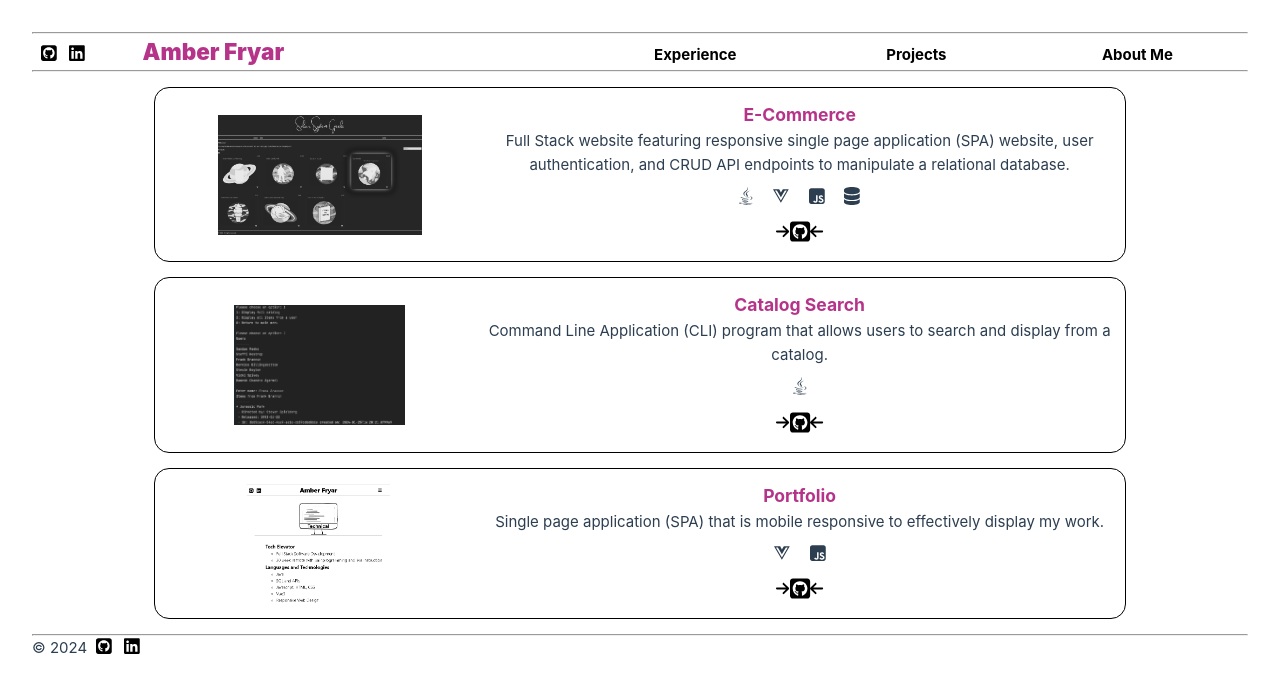
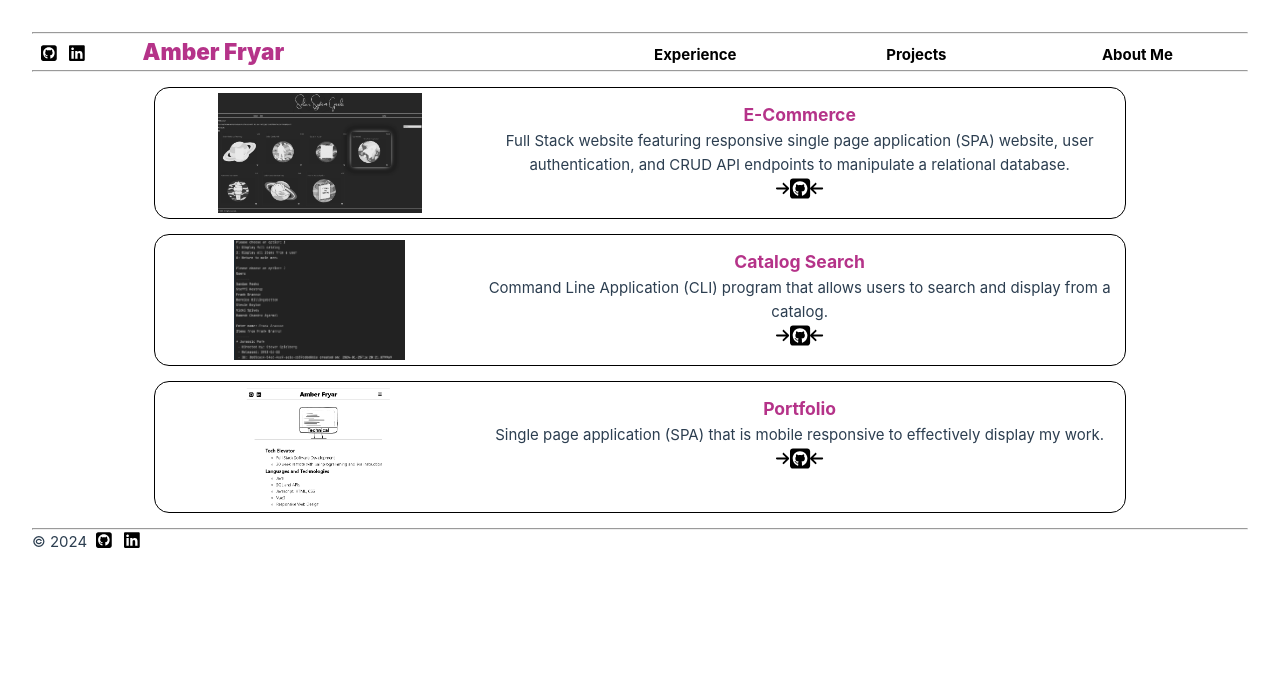
Before and after one commit to AmberFryar/Portfolio, a Vue app: page /projects in a window 1280 px wide. Shown: the top 692 px of the page. Built offline with nearby package versions, Linux system fonts and the light colour scheme.

Commit message:
modularized project cards functional

```diff
--- a/src/App.vue
+++ b/src/App.vue
@@ -13,10 +13,10 @@
 </template>
 
 <script setup>
-import { RouterLink, RouterView } from 'vue-router'
+import { RouterView } from 'vue-router'
 import AppFooter from './components/AppFooter.vue'
 import Socials from './components/Socials.vue';
-import NavBanner from './components/NavBanner.vue';
+
 </script>
 
 <style >
--- a/src/components/NavBanner.vue
+++ b/src/components/NavBanner.vue
@@ -6,7 +6,7 @@
       <h1 id="home">Amber Fryar </h1>
     </router-link>
     <div class="dropDownMenu">
-      <font-awesome-icon icon="fa-bars" class="menuIcon" @click="toggleDisplayMenu" />
+      <icon icon="fa-bars" class="menuIcon" @click="toggleDisplayMenu" />
       <div :class="menuLinksClass">
        <router-link  id='experienceView' :to="{ name: 'experience' }">
           <h4 class= "navLinks" id="experience">Experience</h4>
--- /dev/null
+++ b/src/components/ProjectCard.vue
@@ -0,0 +1,195 @@
+//TODO: Clean up methods
+<template>
+    <div id="JSON" class="project" @mouseover="hoverIn" @mouseout="hoverOut"
+        :style="{ borderWidth: borderWidth1, borderColor: borderColor1 }">
+        <div class="imgContainer">
+            <img class="imgBW" :style="{ opacity: opacity1 }" :src="project.imgBW" />
+            <img class="imgColor" :src="project.imgColor" />
+        </div>
+        <div class="info">
+            <h3 class="name"> {{ project.name }} </h3>
+            <div class="tech">
+                <!-- <icon icon="fa-brands fa-java" /> -->
+                <!-- <icon class="icons" :icon="['fab', 'java']" />
+                <icon class="icons" :icon="['fab', 'vuejs']" />
+                <icon class="icons" :icon="['fab', 'js-square']" />
+                <icon class="icons" :icon="['fas', 'database']" /> -->
+            </div>
+            <h4 class="description"> {{ project.description }}</h4>
+            <a :href="project.link" target="_blank" :style="{ color: color1 }">
+                <icon class="arrow" :icon="['fas', 'arrow-right']" />
+                <icon class="GitHub" :icon="['fab', 'square-github']" />
+                <icon class="arrow" :icon="['fas', 'arrow-left']" />
+            </a>
+        </div>
+    </div>
+</template>
+
+<script>
+
+export default {
+    props: {
+        project: {}
+    },
+    data() {
+        return {
+            borderWidth1: "thin",
+            borderColor1: "black",
+            opacity1: 1,
+            color1: "black",
+
+            borderWidth2: "thin",
+            borderColor2: "black",
+            opacity2: 1,
+            color2: "black",
+
+            borderWidth3: "thin",
+            borderColor3: "black",
+            opacity3: 1,
+            color3: "black",
+        }
+    },
+    methods: {
+
+        hoverIn() {
+            this.borderWidth1 = "medium"
+            this.borderColor1 = "rgb(181 51 137)"
+            this.opacity1 = 0
+            this.color1 = "rgb(181 51 137)"
+
+            this.borderWidth2 = "medium"
+            this.borderColor2 = "rgb(181 51 137)"
+            this.opacity2 = 0
+            this.color2 = "rgb(181 51 137)"
+
+            this.borderWidth3 = "medium"
+            this.borderColor3 = "rgb(181 51 137)"
+            this.opacity3 = 0
+            this.color3 = "rgb(181 51 137)"
+        },
+
+        hoverOut() {
+            this.borderWidth1 = "thin"
+            this.borderColor1 = "black"
+            this.opacity1 = "1"
+            this.color1 = "black"
+
+            this.borderWidth2 = "thin"
+            this.borderColor2 = "black"
+            this.opacity2 = "1"
+            this.color2 = "black"
+
+            this.borderWidth3 = "thin"
+            this.borderColor3 = "black"
+            this.opacity3 = "1"
+            this.color3 = "black"
+        }
+    }
+
+}
+</script>
+
+<style scoped>
+/* .project {
+                    display: flex;
+                    border-style: solid;
+                    border-width: thin;
+                    width: 80%;
+                    height: auto;
+                    border-radius: 15px;
+                    padding: 5px;
+                    margin: auto;
+                    margin-top: 15px;
+                    margin-bottom: 15px;
+                } */
+.project {
+    display: grid;
+    border-style: solid;
+    border-width: thin;
+    width: 80%;
+    height: auto;
+    border-radius: 15px;
+    padding: 5px;
+    margin: auto;
+    margin-top: 15px;
+    margin-bottom: 15px;
+    grid-template-columns: 1fr 2fr;
+    grid-template-areas: "imgContainer info";
+}
+
+.name {
+    color: #b53389;
+}
+
+h3 {
+    font-weight: bold;
+}
+
+.imgContainer {
+    display: flex;
+    flex-wrap: wrap;
+    grid-area: imgContainer;
+    align-content: center;
+    justify-content: center;
+}
+
+.info {
+    grid-area: info;
+    margin-right: 1px;
+    padding: 8px;
+    text-align: center;
+}
+
+.imgBW {
+    position: absolute;
+    height: 120px;
+    align-self: center;
+
+}
+
+.imgColor {
+    height: 120px;
+    align-self: center;
+}
+
+a {
+    text-decoration: none;
+    ;
+}
+
+.icons {
+    margin: 10px;
+    height: 18px;
+}
+
+.GitHub {
+    height: 23px;
+}
+
+.arrow {
+    margin-bottom: 4px;
+}
+
+/* .project:hover {
+                    border-width: medium;
+                    border-color: rgb(181 51 137);
+                } */
+
+/* .imgBW:hover {
+                    opacity: 0;
+                } */
+
+@media only screen and (max-width: 821px) {
+    .project {
+        justify-content: center;
+        grid-template-columns: 1fr;
+        grid-template-areas:
+            "info"
+            "imgContainer";
+    }
+
+    .imgBW {
+        width: fit-content;
+    }
+}
+</style>
--- a/src/components/Projects.vue
+++ b/src/components/Projects.vue
@@ -1,93 +1,150 @@
-// TODO: Methods so .projects on hover has all of the highlights/changes.
-// TODO: make JSON file to hold data instead of hardcoding here. 1 container- loop through data array to create multiple projects
-
+// TODO: GET ICONS
+<!--
 <template>
-    <div class="project" @mouseover= "hoverIn" @mouseout= "hoverOut" :style="{borderWidth, borderColor}" id="E-Commerce">
+    <div id="JSON" class="project" @mouseover="hoverIn" @mouseout="hoverOut"
+        :style="{ borderWidth: borderWidth1, borderColor: borderColor1 }">
         <div class="imgContainer">
-            <img class="imgBW" :style ="{opacity}" src="/src/assets/P_SSG_homepage_BW.png" />
+            <img class="imgBW" :style="{ opacity: opacity1 }" :src= "project.imgBW" />
+            <img class="imgColor" :src= "project.imgColor" />
+        </div>
+        <div class="info">
+            <h3 class="name"> {{ project.name }} </h3>
+             <div class="tech" >  -->
+                <!-- <icon icon="fa-brands fa-java" /> -->
+                <!-- <icon class="icons" :icon="['fab', 'java']" />
+                <icon class="icons" :icon="['fab', 'vuejs']" />
+                <icon class="icons" :icon="['fab', 'js-square']" />
+                <icon class="icons" :icon="['fas', 'database']" />-->
+            <!-- </div>
+            <h4 class="description"> {{ project.description }}</h4>
+            <a :href="project.link" target="_blank" :style="{ color: color1 }">
+                <icon class="arrow" :icon="['fas', 'arrow-right']" />
+                <icon class="GitHub" :icon="['fab', 'square-github']" />
+                <icon class="arrow" :icon="['fas', 'arrow-left']" /> </a>
+        </div>
+    </div>
+    <div class="project" @mouseover="hoverIn" @mouseout="hoverOut"
+        :style="{ borderWidth: borderWidth1, borderColor: borderColor1 }" id="E-Commerce">
+        <div class="imgContainer">
+            <img class="imgBW" :style="{ opacity: opacity1 }" src="/src/assets/P_SSG_homepage_BW.png" />
             <img class="imgColor" src="/src/assets/P_SSG_homepage.png" />
         </div>
         <div class="info">
             <h3 class="name">E-Commerce</h3>
+            <div class="tech"><icon class="icons" :icon="['fab', 'java']" />
+                <icon class="icons" :icon="['fab', 'vuejs']" />
+                <icon class="icons" :icon="['fab', 'js-square']" />
+                <icon class="icons" :icon="['fas', 'database']" />
+            </div>
             <h4 class="description">Full Stack website featuring responsive single page application (SPA) website, user
                 authentication, and CRUD API endpoints to manipulate a relational database.</h4>
-            <div class="tech" ><font-awesome-icon class="icons" :icon="['fab', 'java']" />
-                <font-awesome-icon class="icons" :icon="['fab', 'vuejs']" />
-                <font-awesome-icon class="icons" :icon="['fab', 'js-square']" />
-                <font-awesome-icon class="icons" :icon="['fas', 'database']" />
-            </div>
-            <a href="https://github.com/AmberFryar/E-Commerce#e-commerce" target="_blank" :style = "{color}">
-                <font-awesome-icon class="arrow" :icon="['fas', 'arrow-right']" />
-                <font-awesome-icon class="GitHub" :icon="['fab', 'square-github']" />
-                <font-awesome-icon class="arrow" :icon="['fas', 'arrow-left']" /> </a>
+            <a href="https://github.com/AmberFryar/E-Commerce#e-commerce" target="_blank" :style="{ color: color1 }">
+                <icon class="arrow" :icon="['fas', 'arrow-right']" />
+                <icon class="GitHub" :icon="['fab', 'square-github']" />
+                <icon class="arrow" :icon="['fas', 'arrow-left']" /> </a>
         </div>
     </div>
-    <div class="project" @mouseover= "hoverIn" @mouseout= "hoverOut" :style="{borderWidth, borderColor}" id="Catalog">
+    <div class="project" @mouseover="hoverIn" @mouseout="hoverOut"
+        :style="{ borderWidth: borderWidth2, borderColor: borderColor2 }" id="Catalog">
         <div class="imgContainer">
             <img class="imgColor" src="/src/assets/P_Catalog_search.png" />
-            <img class="imgBW" :style ="{opacity}" src="/src/assets/P_Catalog_search_BW.png" />
+            <img class="imgBW" :style="{ opacity: opacity2 }" src="/src/assets/P_Catalog_search_BW.png" />
         </div>
         <div class="info">
             <h3 class="name">Catalog Search</h3>
+            <div class="tech"><icon class="icons" :icon="['fab', 'java']" /> </div>
             <h4 class="description"> Command Line Application (CLI) program that allows users to search and display from a
                 catalog.</h4>
-            <div class="tech"><font-awesome-icon class="icons" :icon="['fab', 'java']" /> </div>
-            <a href="https://github.com/AmberFryar/Catalog-Search#catalog" target="_blank" :style = "{color}">
-                <font-awesome-icon class="arrow" :icon="['fas', 'arrow-right']" />
-                <font-awesome-icon class="GitHub" :icon="['fab', 'square-github']" />
-                <font-awesome-icon class="arrow" :icon="['fas', 'arrow-left']" /> </a>
+            <a href="https://github.com/AmberFryar/Catalog-Search#catalog" target="_blank" :style="{ color: color2 }">
+                <icon class="arrow" :icon="['fas', 'arrow-right']" />
+                <icon class="GitHub" :icon="['fab', 'square-github']" />
+                <icon class="arrow" :icon="['fas', 'arrow-left']" /> </a>
         </div>
-    </div>
-    <div class="project" @mouseover= "hoverIn" @mouseout= "hoverOut" :style="{borderWidth, borderColor}" id="Portfolio">
+    </div> -->
+    <!-- <div class="project" @mouseover="hoverIn" @mouseout="hoverOut"
+        :style="{ borderWidth: borderWidth3, borderColor: borderColor3 }" id="Portfolio">
         <div class="imgContainer">
             <img class="imgColor" src="/src/assets/P_Portfolio.png" />
-            <img class="imgBW" :style ="{opacity}" src="/src/assets/P_Portfolio_BW1.png" />
+            <img class="imgBW" :style="{ opacity: opacity3 }" src="/src/assets/P_Portfolio_BW1.png" />
         </div>
         <div class="info">
             <h3 class="name">Portfolio</h3>
+            <div class="tech"><icon class="icons" :icon="['fab', 'vuejs']" />
+                <icon class="icons" :icon="['fab', 'js-square']" />
+            </div>
             <h4 class="description"> Single page application (SPA) that is mobile responsive to effectively display my work.
             </h4>
-            <div class="tech"><font-awesome-icon class="icons" :icon="['fab', 'vuejs']" />
-                <font-awesome-icon class="icons" :icon="['fab', 'js-square']" />
+
+            <a href="https://github.com/AmberFryar/Portfolio#portfolio-website" target="_blank" :style="{ color: color3 }">
+                <icon class="arrow" :icon="['fas', 'arrow-right']" />
+                <icon class="GitHub" :icon="['fab', 'square-github']" />
+                <icon class="arrow" :icon="['fas', 'arrow-left']" /> </a>
         </div>
-            <a href="https://github.com/AmberFryar/Portfolio#portfolio-website" target="_blank" :style = "{color}">
-                <font-awesome-icon class="arrow" :icon="['fas', 'arrow-right']" />
-                <font-awesome-icon class="GitHub" :icon="['fab', 'square-github']" />
-                <font-awesome-icon class="arrow" :icon="['fas', 'arrow-left']" /> </a>
-        </div>
-
     </div>
 </template>
 <script>
+import data from '/src/projectData.json';
+
 export default {
-        data () {
+    data() {
         return {
-                borderWidth: "thin",
-                borderColor: "black",
-                opacity: 1,
-                color: "black"
+            project: data, -->
 
-            }
+            <!-- // borderWidth1: "thin",
+            // borderColor1: "black",
+            // opacity1: 1,
+            // color1: "black",
+
+            // borderWidth2: "thin",
+            // borderColor2: "black",
+            // opacity2: 1,
+            // color2: "black",
+
+            // borderWidth3: "thin",
+            // borderColor3: "black",
+            // opacity3: 1,
+            // color3: "black", -->
+        <!-- }
     },
-        computed:{
 
+    methods: {
+
+        hoverIn() {
+            this.borderWidth1 = "medium"
+            this.borderColor1 = "rgb(181 51 137)"
+            this.opacity1 = 0
+            this.color1 = "rgb(181 51 137)"
+
+            this.borderWidth2 = "medium"
+            this.borderColor2 = "rgb(181 51 137)"
+            this.opacity2 = 0
+            this.color2 = "rgb(181 51 137)"
+
+            this.borderWidth3 = "medium"
+            this.borderColor3 = "rgb(181 51 137)"
+            this.opacity3 = 0
+            this.color3 = "rgb(181 51 137)"
         },
-        methods: {
-            hoverIn() {
-                this.borderWidth = "medium"
-                this.borderColor = "rgb(181 51 137)"
-                this.opacity = 0
-                this.color = "rgb(181 51 137)"
-            },
+
         hoverOut() {
-                this.borderWidth = "thin"
-                this.borderColor = "black"
-                this.opacity = "1"
-                this.color = "black"
+            this.borderWidth1 = "thin"
+            this.borderColor1 = "black"
+            this.opacity1 = "1"
+            this.color1 = "black"
 
+            this.borderWidth2 = "thin"
+            this.borderColor2 = "black"
+            this.opacity2 = "1"
+            this.color2 = "black"
+
+            this.borderWidth3 = "thin"
+            this.borderColor3 = "black"
+            this.opacity3 = "1"
+            this.color3 = "black"
         }
     }
 }
+
 
 </script>
 <style scoped>
@@ -170,6 +227,7 @@ a {
 .arrow {
     margin-bottom: 4px;
 }
+
 /* .project:hover {
     border-width: medium;
     border-color: rgb(181 51 137);
@@ -182,7 +240,7 @@ a {
 @media only screen and (max-width: 821px) {
     .project {
         justify-content: center;
-        grid-template-columns: 1fr ;
+        grid-template-columns: 1fr;
         grid-template-areas:
             "info"
             "imgContainer";
@@ -191,4 +249,5 @@ a {
     .imgBW {
         width: fit-content;
     }
-}</style>
+}
+</style>  -->
--- a/src/main.js
+++ b/src/main.js
@@ -13,5 +13,5 @@ library.add(faBars, faLinkedin, faGithubSquare, faArrowRight, faArrowLeft, faVue
 const app = createApp(App)
 
 app.use(router)
-app.component('font-awesome-icon', FontAwesomeIcon)
+app.component('icon', FontAwesomeIcon)
 app.mount('#app')
--- /dev/null
+++ b/src/projectData.json
@@ -0,0 +1,29 @@
+[
+    {
+        "name": "E-Commerce",
+        "description": "Full Stack website featuring responsive single page application (SPA) website, user authentication, and CRUD API endpoints to manipulate a relational database.",
+        "imgBW": "/src/assets/P_SSG_homepage_BW.png",
+        "imgColor": "/src/assets/P_SSG_homepage.png",
+        "icon": "fa-brands fa-java",
+        "GitHub": "GitHubIcon",
+        "link": "https://github.com/AmberFryar/E-Commerce#e-commerce"
+    },
+    {
+        "name": "Catalog Search",
+        "description": "Command Line Application (CLI) program that allows users to search and display from a catalog.",
+        "imgBW": "/src/assets/P_Catalog_search_BW.png",
+        "imgColor": "/src/assets/P_Catalog_search.png",
+        "icon": "fa-brands fa-java",
+        "GitHub": "GitHubIcon",
+        "link": "https://github.com/AmberFryar/Catalog-Search#catalog"
+    },
+    {
+        "name": "Portfolio",
+        "description": "Single page application (SPA) that is mobile responsive to effectively display my work.",
+        "imgBW": "/src/assets/P_Portfolio_BW1.png",
+        "imgColor": "/src/assets/P_Portfolio.png",
+        "icon": "fa-brands fa-java",
+        "GitHub": "GitHubIcon",
+        "link": "https://github.com/AmberFryar/Portfolio#portfolio-website"
+    }
+]
--- a/src/views/ProjectsView.vue
+++ b/src/views/ProjectsView.vue
@@ -1,12 +1,25 @@
 
 <template>
   <NavBanner />
-  <Projects />
-
+  <ProjectCard v-for="project in projects" :key= "project.name" :project="project" />
 </template>
 
-<script setup>
+<script >
 import NavBanner from '../components/NavBanner.vue';
-import Projects from '../components/Projects.vue';
+import ProjectCard from '../components/ProjectCard.vue';
+import projectsArray from '/src/projectData.json'
+
+export default {
+  components: {
+    NavBanner,
+    ProjectCard
+  },
+  data() {
+    return {
+      projects: projectsArray
+    }
+  }
+}
+
 
 </script>
```
Also changed, not shown: src/components/Socials.vue (+9 -3 lines). Lines whose indentation alone changed are shown as unchanged.
